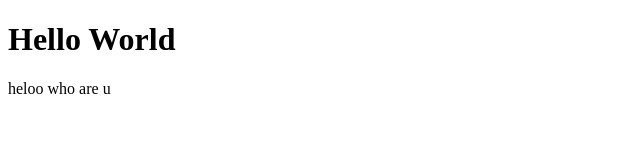
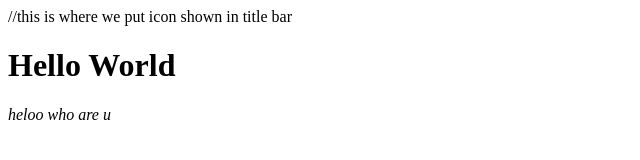
Before and after one commit to Vivek-Kamboj/learn, a plain HTML site: page index.html in a window 1280 px wide. Shown: the whole page, without its empty margins (0-640 px from the left). Drawn offline with Linux system fonts and the light colour scheme.

Commit message:
Icon in title bar is added...
Sir, please review these changes.
I have added an icon in the title bar and change <p> to <I>.

```diff
--- a/index.html
+++ b/index.html
@@ -3,9 +3,11 @@
   <head>
     <meta charset="utf-8">
     <title>Second Commit</title>
+    <link rel="shortcut icon" href="https://cdn.sstatic.net/Sites/stackoverflow/Img/favicon.ico?v=ec617d715196">//this is where we put icon shown in title bar
   </head>
   <body>
     <h1>Hello World</h1>
-    <p>heloo who are u</p>
+    <i>heloo who are u</i>
+
   </body>
 </html>
```
